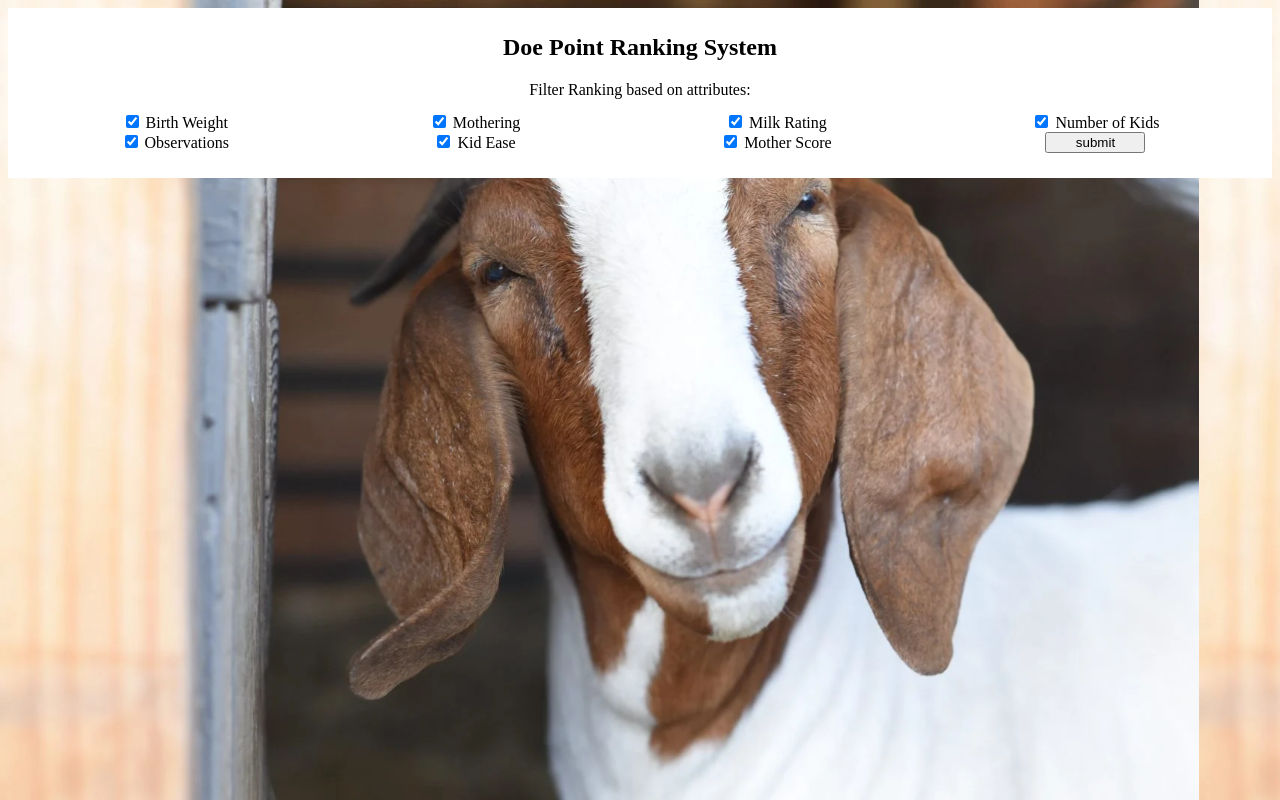
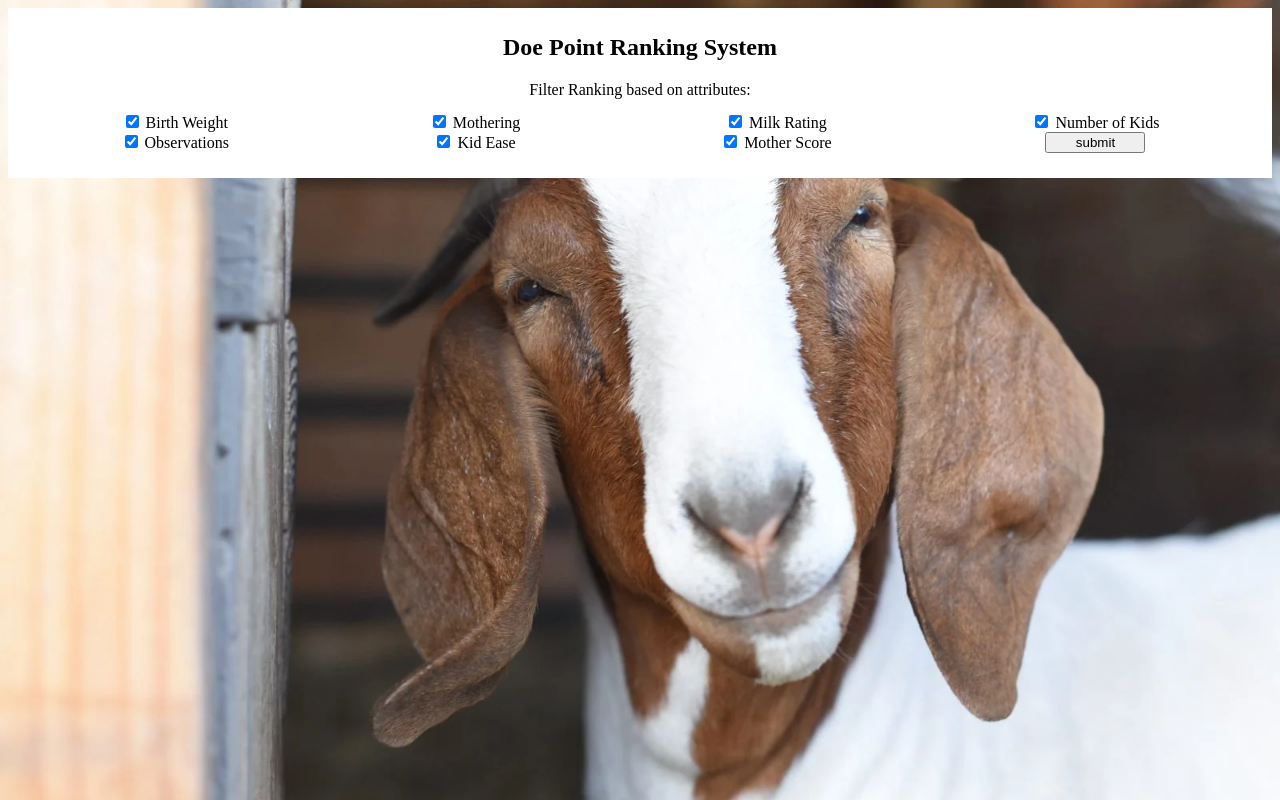
Before and after one commit to ipodtouch0218/csc315-project, a Flask app: page / in a window 1280 px wide. Run offline with Flask 3, Linux system fonts and the light colour scheme; data that the repository does not hold is empty; some libraries are stand-ins or nearby versions.

Commit message:
centered goat background

```diff
--- a/templates/my-form.html
+++ b/templates/my-form.html
@@ -35,8 +35,9 @@
     }
     body {
         background-image: url('static/GoatPic.png');
-        background-size: contain;
+        background-size: cover;
         background-attachment: fixed;
+		background-position-x: 50%;
     }
     </style>
 
```
